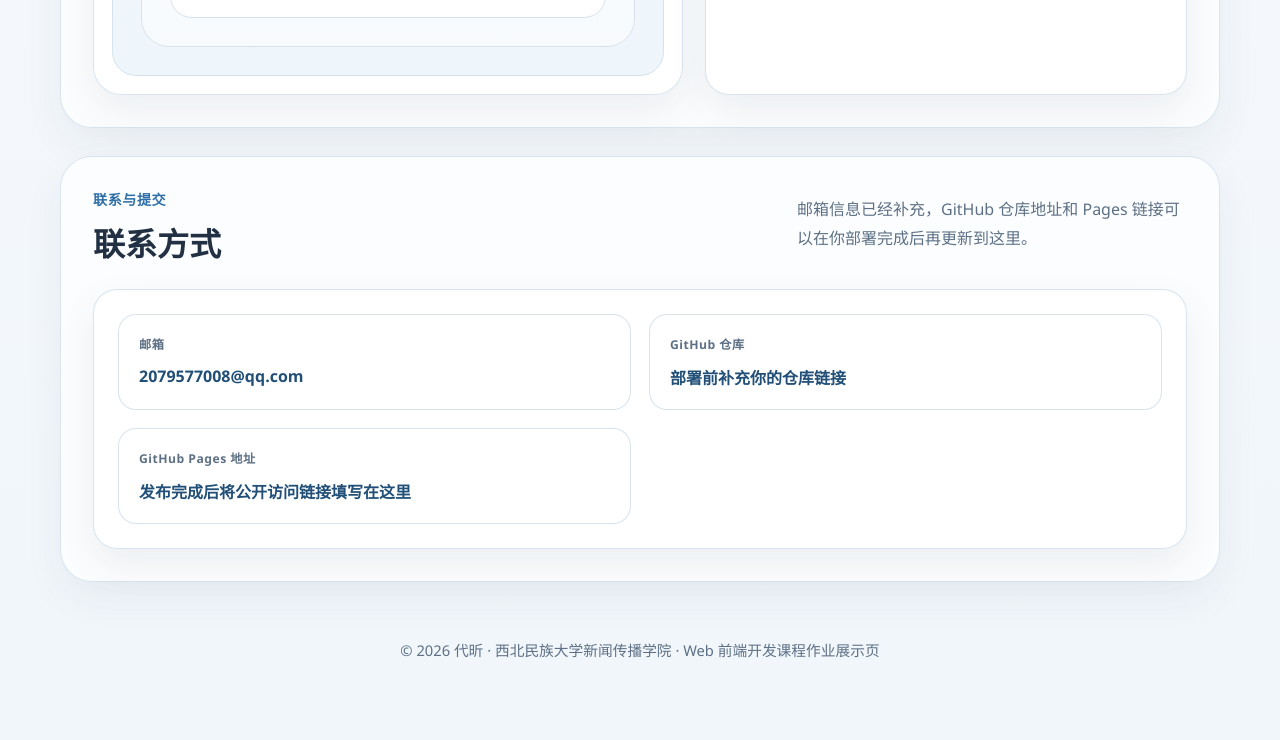
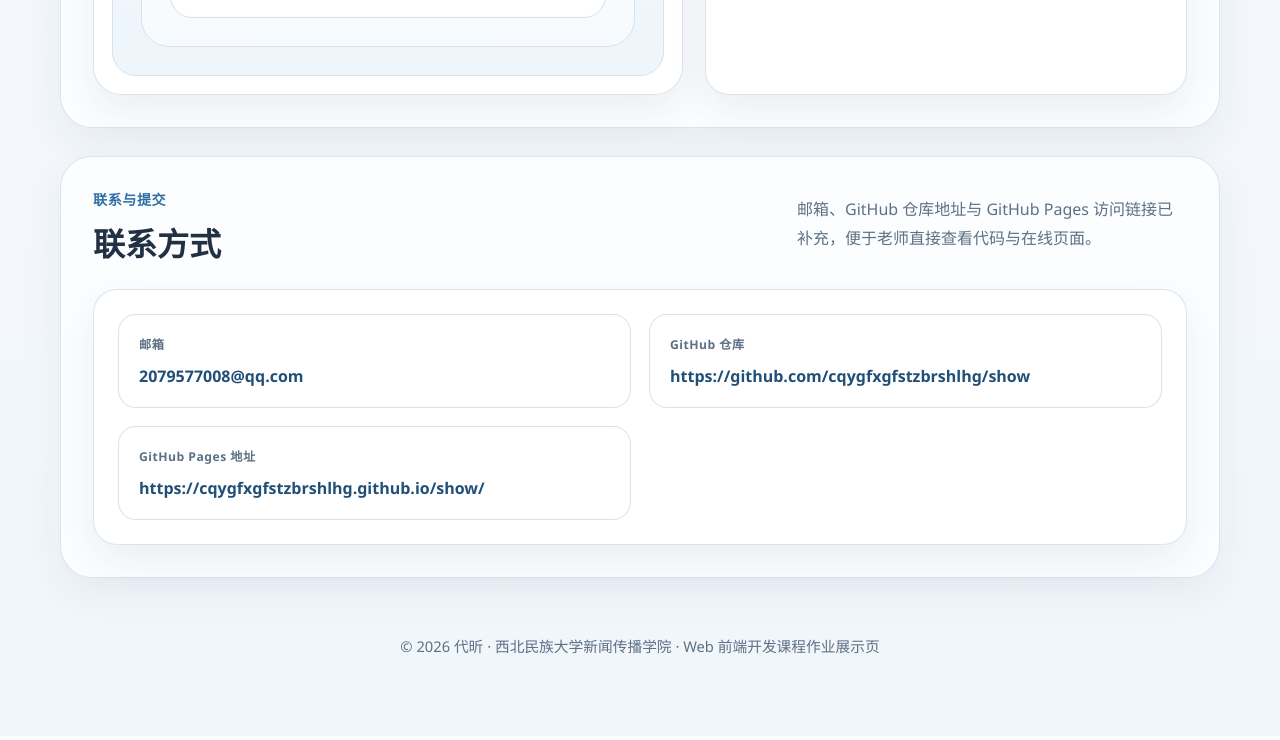
Before and after one commit to cqygfxgfstzbrshlhg/show, a plain HTML site: page index.html in a window 1280 px wide. Shown: the part 3264-4004 px from the top of the page. Drawn offline with Linux system fonts and the light colour scheme.

Commit message:
Update contact section with repository and pages links
Made-with: Cursor

```diff
--- a/index.html
+++ b/index.html
@@ -264,7 +264,7 @@
             <h2>联系方式</h2>
           </div>
           <p class="section-desc">
-            邮箱信息已经补充，GitHub 仓库地址和 Pages 链接可以在你部署完成后再更新到这里。
+            邮箱、GitHub 仓库地址与 GitHub Pages 访问链接已补充，便于老师直接查看代码与在线页面。
           </p>
         </div>
 
@@ -275,11 +275,15 @@
           </div>
           <div>
             <p class="contact-label">GitHub 仓库</p>
-            <span>部署前补充你的仓库链接</span>
+            <a href="https://github.com/cqygfxgfstzbrshlhg/show" target="_blank" rel="noreferrer">
+              https://github.com/cqygfxgfstzbrshlhg/show
+            </a>
           </div>
           <div>
             <p class="contact-label">GitHub Pages 地址</p>
-            <span>发布完成后将公开访问链接填写在这里</span>
+            <a href="https://cqygfxgfstzbrshlhg.github.io/show/" target="_blank" rel="noreferrer">
+              https://cqygfxgfstzbrshlhg.github.io/show/
+            </a>
           </div>
         </div>
       </section>
```
